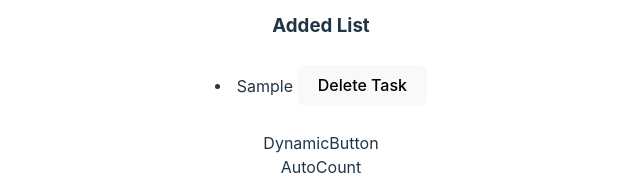
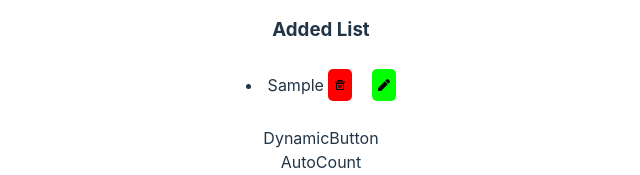
Before and after one commit to kiran-sm/route_test, a React (Vite) app: page / in a window 1280 px wide. Both pictures are taken after typing "Sample" into the empty fields and a click on the button "Add List". Shown: the part 359-534 px from the top of the page, without its empty margins (319-959 px from the left). Built offline with nearby package versions, Linux system fonts and the light colour scheme.

Commit message:
icons Added

```diff
--- a/package.json
+++ b/package.json
@@ -14,7 +14,8 @@
   },
   "dependencies": {
     "react": "^18.2.0",
-    "react-dom": "^18.2.0"
+    "react-dom": "^18.2.0",
+    "react-icons": "^5.2.1"
   },
   "devDependencies": {
     "@types/react": "^18.2.66",
--- a/src/components/todoList/TodoList.jsx
+++ b/src/components/todoList/TodoList.jsx
@@ -1,4 +1,6 @@
 import React, { useState } from "react";
+import { FaPen } from "react-icons/fa";
+import { RiDeleteBin5Line } from "react-icons/ri";
 
 const TodoList = () => {
   const [userInput, setUserInput] = useState("");
@@ -12,6 +14,11 @@ const TodoList = () => {
     updateList.splice(index, 1);
     setAddList(updateList);
   };
+
+  const editHandler = () => {
+    alert("this function not enabled");
+  };
+
   return (
     <div style={{ margin: "25px 0" }}>
       <input
@@ -30,7 +37,27 @@ const TodoList = () => {
         {addList.map((list, index) => (
           <li key={index} style={{ margin: "25px" }}>
             {list}{" "}
-            <button onClick={() => deleteHandler(index)}>Delete Task</button>{" "}
+            <button
+              style={{
+                background: "#f00",
+                marginRight: "20px",
+                padding: "5px",
+                borderRadius: "5px",
+              }}
+              onClick={() => deleteHandler(index)}
+            >
+              <RiDeleteBin5Line style={{ height: "12px", width: "12px" }} />
+            </button>
+            <button
+              style={{
+                background: "#0f0",
+                padding: "5px",
+                borderRadius: "5px",
+              }}
+              onClick={() => editHandler(index)}
+            >
+              <FaPen style={{ height: "12px", width: "12px" }} />
+            </button>
           </li>
         ))}
       </ui>
```
Also changed, not shown: 1 other file (tests, documents, lock files or other folders).
